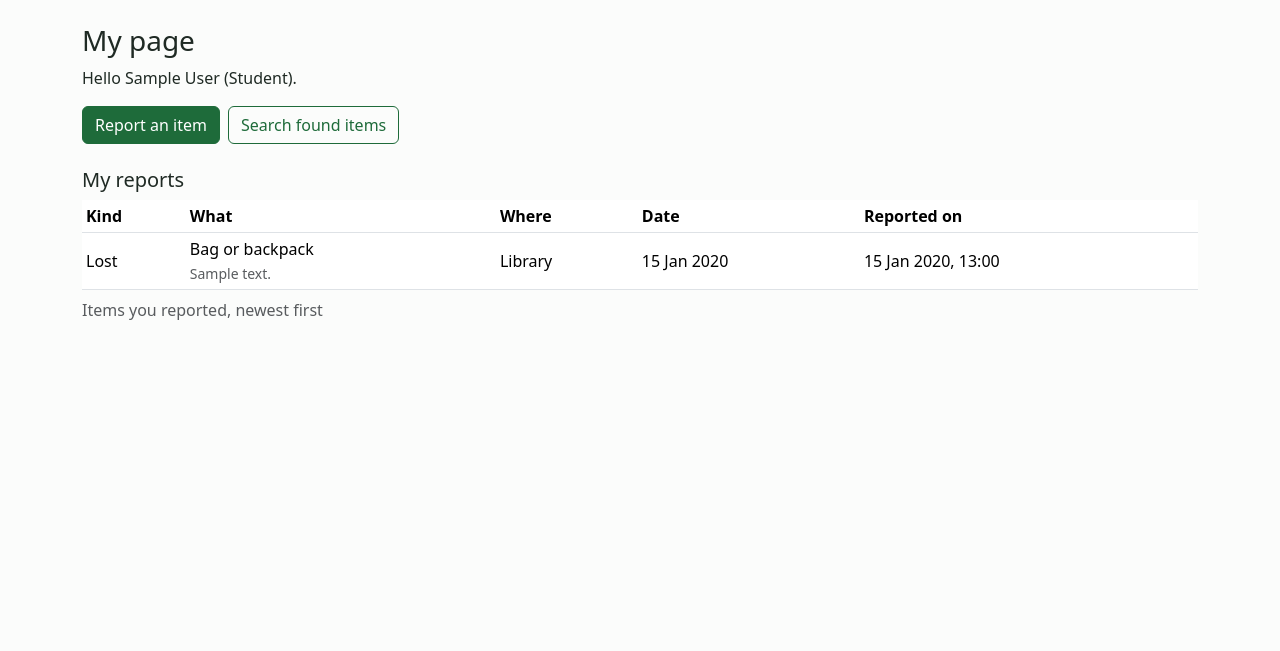
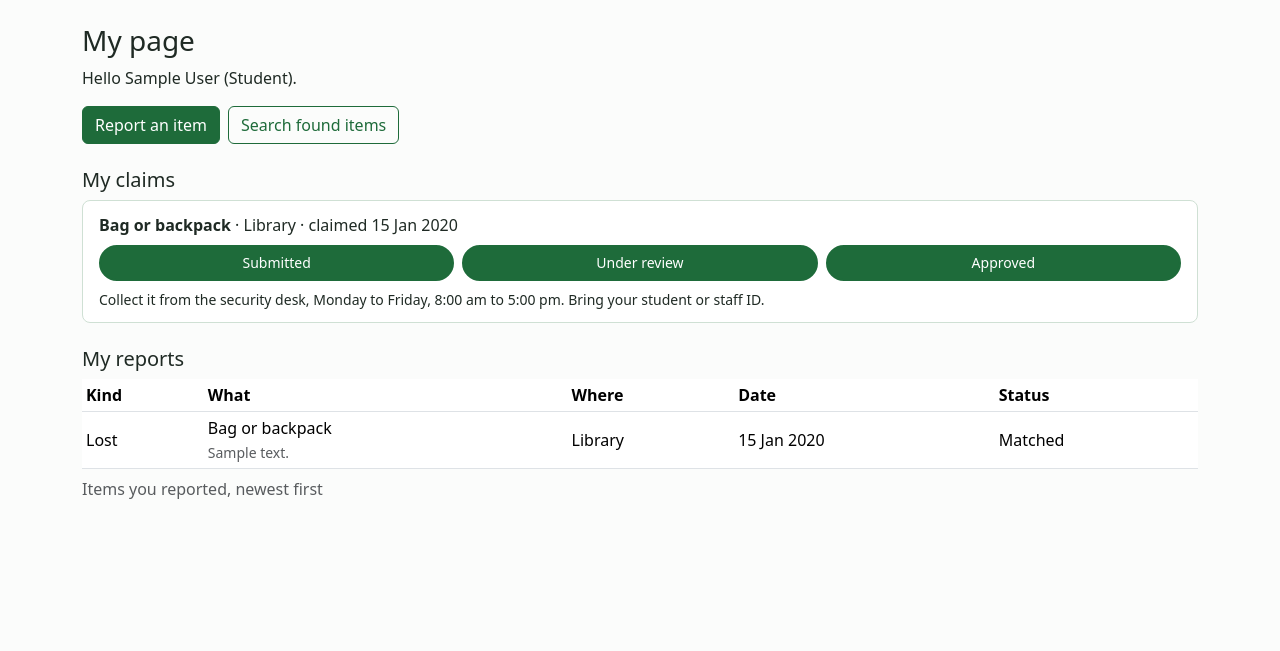
Before and after one commit to dhruvsethi-222/lost-and-found-2026, a Django app: page /my/ in a window 1280 px wide. Shown: the part 56-707 px from the top of the page. Run offline with Django 5.2, Linux system fonts and the light colour scheme; a user stored in the database is signed in; tables that the repository leaves empty hold one stand-in row (values such as "Sample post"); some libraries are stand-ins or nearby versions.

Commit message:
Show match alerts, claims and statuses on My page, search and the Security desk

```diff
--- a/core/templates/core/my_page.html
+++ b/core/templates/core/my_page.html
@@ -9,6 +9,48 @@
   <a class="btn btn-outline-success" href="{% url 'search:search' %}">Search found items</a>
 </div>
 
+{# ST-O3 / SF-O3: items at the desk that match one of my lost reports #}
+{% for match in alerts %}
+  <div class="match-alert" role="status">
+    <span>&#128276; <strong>A match was found for your lost {{ match.report.get_category_display|lower }}.</strong>
+      <br><span class="small">At the security desk: {{ match.found_item.get_category_display }} &middot;
+      {{ match.found_item.get_place_display }} &middot; {{ match.found_item.date_found|date:"j M" }} &middot;
+      {{ match.found_item.description|truncatechars:60 }}</span></span>
+    <a class="btn btn-sm btn-success" href="{% url 'claims:new' match.found_item.pk %}">Claim</a>
+  </div>
+{% endfor %}
+
+{# ST-O4 / SF-O4: my claims and where each one has reached #}
+<section class="mb-4" aria-labelledby="my-claims">
+  <h2 id="my-claims" class="h5">My claims</h2>
+  {% for claim in claims %}
+    <div class="claim-card">
+      <p class="mb-2"><strong>{{ claim.found_item.get_category_display }}</strong> &middot; {{ claim.found_item.get_place_display }}
+        &middot; claimed {{ claim.created_at|date:"j M Y" }}</p>
+      <ol class="steps" aria-label="Claim progress">
+        <li class="done">Submitted</li>
+        {% if claim.is_open %}
+          <li class="current">{{ claim.get_status_display }}</li>
+          <li>Decision</li>
+        {% else %}
+          <li class="done">Under review</li>
+          <li class="done {% if claim.status != 'approved' %}refused{% endif %}">{{ claim.get_status_display }}</li>
+        {% endif %}
+      </ol>
+      {% if claim.status == 'approved' %}
+        <p class="mb-0 small">Collect it from the security desk, {{ collection_hours }}. Bring your student or staff ID.</p>
+      {% elif claim.status == 'more_evidence' %}
+        <p class="mb-2 small">The security officer asked: {{ claim.reason }}</p>
+        <a class="btn btn-sm btn-success" href="{% url 'claims:add_details' claim.pk %}">Add more details</a>
+      {% elif claim.status == 'rejected' or claim.status == 'closed' %}
+        <p class="mb-0 small">Reason: {{ claim.reason }}</p>
+      {% endif %}
+    </div>
+  {% empty %}
+    <p>You have not claimed anything yet. <a href="{% url 'search:search' %}">Search found items</a> to claim one.</p>
+  {% endfor %}
+</section>
+
 <section aria-labelledby="my-reports">
   <h2 id="my-reports" class="h5">My reports</h2>
   {% if reports %}
@@ -17,7 +59,7 @@
         <caption>Items you reported, newest first</caption>
         <thead>
           <tr><th scope="col">Kind</th><th scope="col">What</th><th scope="col">Where</th>
-              <th scope="col">Date</th><th scope="col">Reported on</th></tr>
+              <th scope="col">Date</th><th scope="col">Status</th></tr>
         </thead>
         <tbody>
           {% for report in reports %}
@@ -26,7 +68,7 @@
               <td>{{ report.get_category_display }}<br><span class="small text-muted">{{ report.description|truncatechars:60 }}</span></td>
               <td>{{ report.get_place_display }}</td>
               <td>{{ report.date|date:"j M Y" }}</td>
-              <td>{{ report.created_at|date:"j M Y, H:i" }}</td>
+              <td>{{ report.status_label }}</td>
             </tr>
           {% endfor %}
         </tbody>
--- a/core/views.py
+++ b/core/views.py
@@ -13,13 +13,16 @@ How pages are protected (NFR-01), used the same way in every views.py:
 """
 from datetime import timedelta
 
+from django.conf import settings
 from django.contrib.auth.decorators import login_required
 from django.core.exceptions import PermissionDenied
 from django.shortcuts import redirect, render
 from django.utils import timezone
 
 from accounts.models import Role
+from claims.models import Claim
 from items.models import FoundItem, ItemReport
+from matching.models import Match
 
 
 def home(request):
@@ -36,23 +39,40 @@ def after_login(request):
 
 @login_required
 def my_page(request):
-    """ST-R1 / SF-R1: a Student or Staff member sees only their own reports."""
+    """
+    ST-R1 / SF-R1: a Student or Staff member sees only their own records:
+    match alerts (ST-O3, SF-O3), claims with their status (ST-O4, SF-O4), and reports.
+    """
     if request.user.role not in (Role.STUDENT, Role.STAFF):
         raise PermissionDenied
 
     reports = ItemReport.objects.filter(user=request.user)
-    return render(request, 'core/my_page.html', {'reports': reports})
+    claims = Claim.objects.filter(user=request.user).select_related('found_item')
+
+    # Match alerts: items at the desk that match one of my lost reports and that I have not claimed yet.
+    claimed_item_ids = [claim.found_item_id for claim in claims]
+    alerts = (Match.objects.filter(report__user=request.user, found_item__status=FoundItem.Status.IN_CUSTODY)
+              .exclude(found_item_id__in=claimed_item_ids)
+              .select_related('report', 'found_item')
+              .order_by('-score')[:5])
+
+    return render(request, 'core/my_page.html', {
+        'reports': reports, 'claims': claims, 'alerts': alerts,
+        'collection_hours': settings.DESK_COLLECTION_HOURS})
 
 
 @login_required(login_url='accounts:desk_login')
 def desk(request):
-    """The Admin's dashboard: a few counts and the latest reports."""
+    """The Admin's dashboard: pending claims (AD-O1), ranked matches (AD-O2), counts and the latest reports."""
     if request.user.role != Role.ADMIN:
         raise PermissionDenied
 
     today = timezone.localdate()
     week_ago = timezone.now() - timedelta(days=7)
+    in_custody = FoundItem.Status.IN_CUSTODY
     context = {
+        'pending_claims': Claim.objects.filter(status=Claim.Status.PENDING).count(),
+        'ranked_matches': Match.objects.filter(found_item__status=in_custody).count(),
         'in_custody': FoundItem.objects.filter(status=FoundItem.Status.IN_CUSTODY).count(),
         'recorded_today': FoundItem.objects.filter(created_at__date=today).count(),
         'lost_this_week': ItemReport.objects.filter(type='lost', created_at__gte=week_ago).count(),
--- a/static/css/site.css
+++ b/static/css/site.css
@@ -48,3 +48,25 @@ body { color: var(--lf-text); background: #fbfcfb; }
 
 .thumb { width: 64px; height: 64px; object-fit: cover; border-radius: .25rem; }
 .found-photo { max-width: 100%; max-height: 22rem; border-radius: .5rem; }
+
+/* ---- Dev 2 ---- */
+
+/* match alert on My page, as in the wireframe */
+.match-alert { display: flex; justify-content: space-between; align-items: center; gap: 1rem;
+               background: var(--lf-green-light); border: 2px solid var(--lf-green);
+               border-radius: .5rem; padding: .75rem 1rem; margin-bottom: 1rem; }
+
+/* one claim on My page, with its three steps */
+.claim-card { border: 1px solid #cfe0d4; border-radius: .5rem; padding: .75rem 1rem; margin-bottom: .75rem; background: #fff; }
+.steps { list-style: none; display: flex; gap: .5rem; padding: 0; margin: 0 0 .5rem; flex-wrap: wrap; }
+.steps li { flex: 1 1 6rem; text-align: center; font-size: .875rem; padding: .35rem .5rem;
+            border-radius: 2rem; border: 2px solid #cfd8d2; color: #5b6b61; background: #fff; }
+.steps li.done { background: var(--lf-green); border-color: var(--lf-green); color: #fff; }
+.steps li.current { border-color: var(--lf-green); color: var(--lf-green); font-weight: 600; }
+.steps li.refused { background: #b02a37; border-color: #b02a37; }
+
+/* the two boxes the Admin compares when verifying a claim */
+.compare-box { border: 1px solid #cfe0d4; border-radius: .5rem; padding: 1rem; height: 100%; background: #fff; }
+.compare-box.private-box { border: 2px dashed var(--lf-green); background: #f6fbf7; }
+.keep-lines { white-space: pre-line; }       /* keeps the line breaks the claimant typed */
+.ms-0.medium { margin-left: 0; }
--- a/templates/base.html
+++ b/templates/base.html
@@ -13,7 +13,7 @@
   <a class="visually-hidden-focusable" href="#main">Skip to content</a>
 
   <header>
-    <nav class="navbar navbar-expand-md navbar-dark site-nav" aria-label="Main menu">
+    <nav class="navbar navbar-expand-lg navbar-dark site-nav" aria-label="Main menu">
       <div class="container">
         <a class="navbar-brand fw-semibold" href="{% url 'core:home' %}">Lost &amp; Found</a>
         <button class="navbar-toggler" type="button" data-bs-toggle="collapse" data-bs-target="#menu"
@@ -21,13 +21,15 @@
           <span class="navbar-toggler-icon"></span> <span class="small">Menu</span>
         </button>
         <div class="collapse navbar-collapse" id="menu">
-          <ul class="navbar-nav ms-auto align-items-md-center">
+          <ul class="navbar-nav ms-auto align-items-lg-center">
             {% if user.is_authenticated %}
               {% if user.is_admin_officer %}
                 <li class="nav-item"><a class="nav-link" href="{% url 'core:desk' %}">Security desk</a></li>
                 <li class="nav-item"><a class="nav-link" href="{% url 'items:desk_record_found' %}">Record found item</a></li>
                 <li class="nav-item"><a class="nav-link" href="{% url 'items:desk_found_list' %}">Found items</a></li>
-                <li class="nav-item"><a class="nav-link" href="{% url 'items:desk_reports' %}">Reports received</a></li>
+                <li class="nav-item"><a class="nav-link" href="{% url 'claims:desk_list' %}">Claims</a></li>
+                <li class="nav-item"><a class="nav-link" href="{% url 'items:desk_matches' %}">Matches</a></li>
+                <li class="nav-item"><a class="nav-link" href="{% url 'items:desk_reports' %}">Reports</a></li>
               {% else %}
                 <li class="nav-item"><a class="nav-link" href="{% url 'core:my_page' %}">My page</a></li>
                 <li class="nav-item"><a class="nav-link" href="{% url 'items:report' %}">Report an item</a></li>
```
Also changed, not shown: core/templates/core/desk.html (+20 -4 lines), search/templates/search/search.html (+13 -6 lines), search/views.py (+6 -1 lines).
